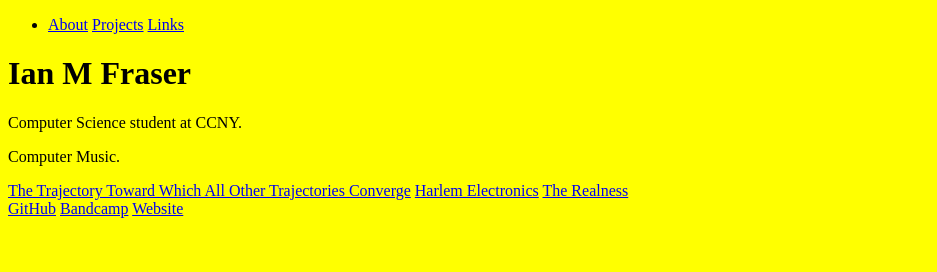
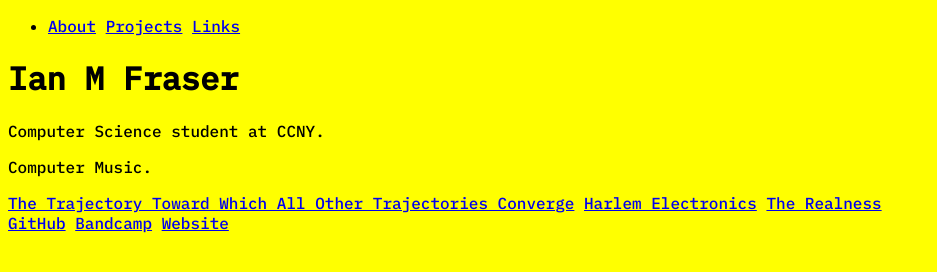
Before and after one commit to IanMFraser/hw3-p4-personal-portfolio-practice-with-html-css-IanMFraser, a plain HTML site: page index.html in a window 1280 px wide. Shown: the whole page, without its empty margins (0-937 px from the left). Drawn offline with Linux system fonts and the light colour scheme.

Commit message:
added a Google Font

```diff
--- a/index.html
+++ b/index.html
@@ -4,8 +4,10 @@
     <meta charset="UTF-8">
     <meta name="viewport" content="width=device-width, initial-scale=1.0">
     <meta http-equiv="X-UA-Compatible" content="ie=edge">
+    <title>Ian M Fraser</title>
     <link rel="stylesheet" href="style.css">
-    <title>Ian M Fraser</title>
+    <link href="https://fonts.googleapis.com/css?family=IBM+Plex+Mono:500,500i&amp;subset=cyrillic,cyrillic-ext,latin-ext" rel="stylesheet">
+
 </head>
 <body>
     <nav id=navbar>
--- a/style.css
+++ b/style.css
@@ -1,4 +1,5 @@
 body {
+    font-family: 'IBM Plex Mono', monospace;
     background-color: yellow;
   }
 @media only screen and (max-width: 500px){
```
